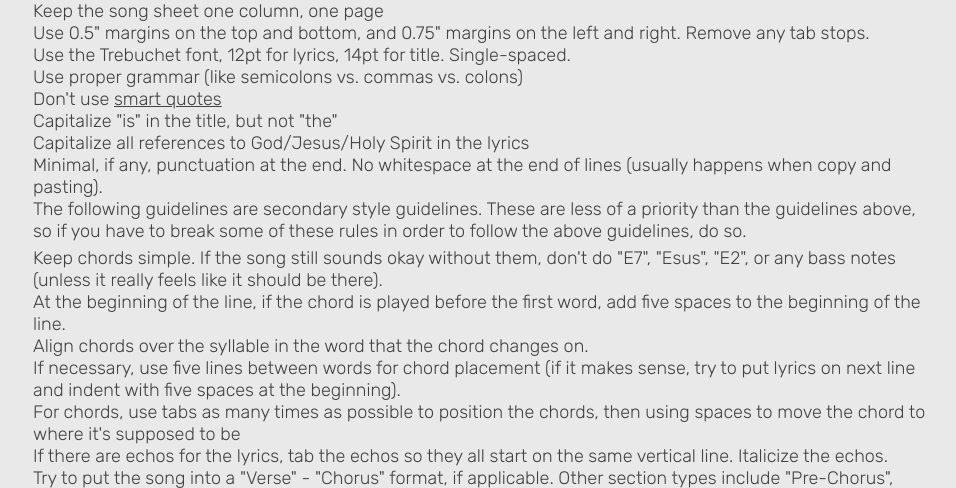
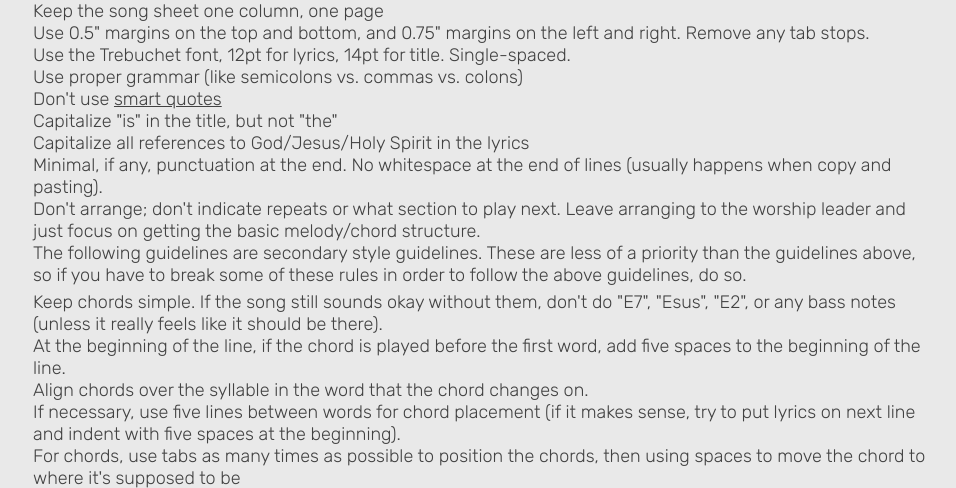
Before and after one commit to brandonchinn178/worshipmate-legacy, a Django app: page /admin/about/ in a window 1280 px wide. Shown: the part 391-879 px from the top of the page, without its empty margins (157-1113 px from the left). Run offline with Django 4.2, Linux system fonts and the light colour scheme; the visitor is signed in with stand-in values (Sample User, id 1); style sheets or scripts are compiled from the project's sources.

Commit message:
add note about arranging on admin about

```diff
--- a/site/templates/admin/about.html
+++ b/site/templates/admin/about.html
@@ -20,6 +20,7 @@
         <li>Capitalize "is" in the title, but not "the"</li>
         <li>Capitalize all references to God/Jesus/Holy Spirit in the lyrics</li>
         <li>Minimal, if any, punctuation at the end. No whitespace at the end of lines (usually happens when copy and pasting).</li>
+        <li>Don't arrange; don't indicate repeats or what section to play next. Leave arranging to the worship leader and just focus on getting the basic melody/chord structure.
     </ul>
     <p>The following guidelines are secondary style guidelines. These are less of a priority than the guidelines above, so if you have to break some of these rules in order to follow the above guidelines, do so.</p>
     <ul>
```
